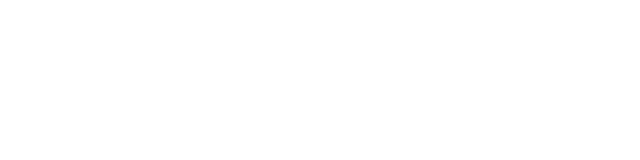
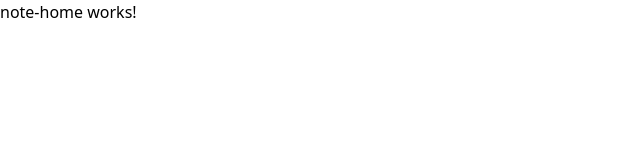
Before and after one commit to Ashminm/noto-app, an Angular app: page / in a window 1280 px wide. Shown: the top 160 px of the page, without its empty margins (0-640 px from the left). Built offline with nearby package versions, Linux system fonts and the light colour scheme.

Commit message:
Add compo..

```diff
--- a/src/app/app.component.html
+++ b/src/app/app.component.html
@@ -1,2 +1,3 @@
 
 <router-outlet></router-outlet>
+<app-note-home></app-note-home>
--- a/src/app/app.module.ts
+++ b/src/app/app.module.ts
@@ -3,10 +3,12 @@
 
 import { AppRoutingModule } from './app-routing.module';
 import { AppComponent } from './app.component';
+import { NoteHomeComponent } from './note-home/note-home.component';
 
 @NgModule({
   declarations: [
-    AppComponent
+    AppComponent,
+    NoteHomeComponent
   ],
   imports: [
     BrowserModule,
--- /dev/null
+++ b/src/app/note-home/note-home.component.html
@@ -0,0 +1 @@
+<p>note-home works!</p>
```
Also changed, not shown: src/app/note-home/note-home.component.ts (added, +10 -0 lines), src/app/note-home/note-home.component.css (added), 1 other file (tests, documents, lock files or other folders).
